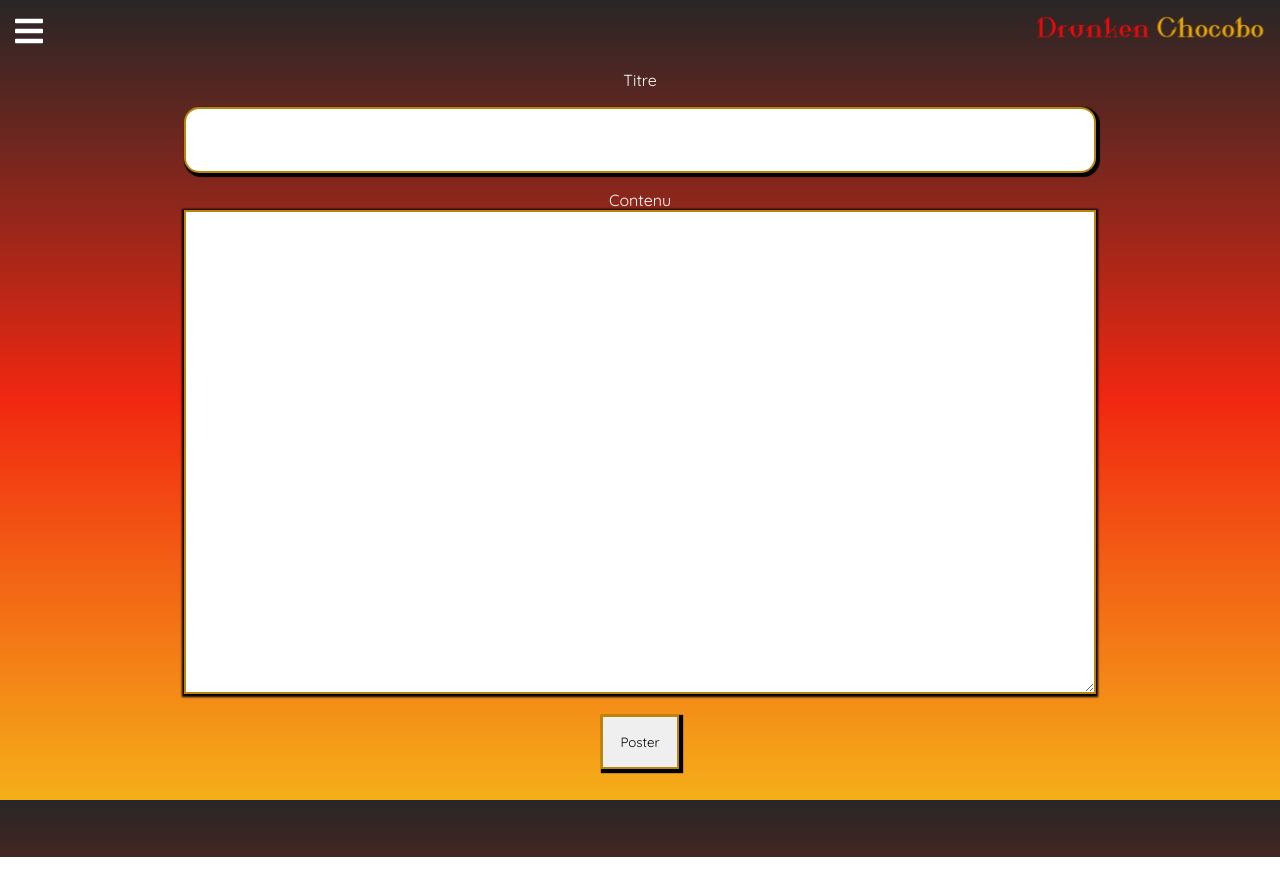
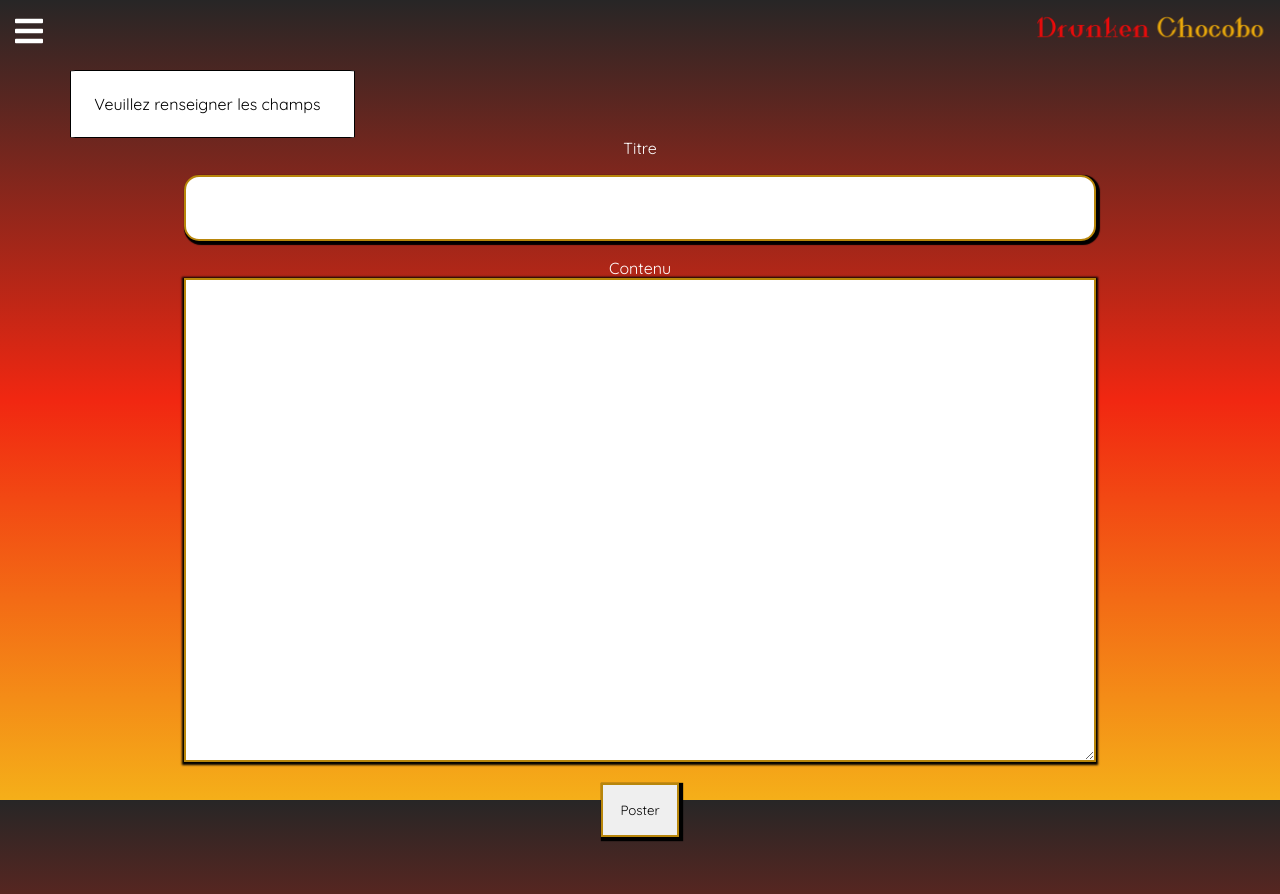
Before and after one commit to Waishy/finalfantasy14, a PHP site: page /createnews.php in a window 1280 px wide. Shown: the top 894 px of the page. Before the commit the page ends 857 px from the top, so only its background shows below. Run offline with PHP 8.4, Linux system fonts and the light colour scheme; some libraries are stand-ins or nearby versions; some web fonts are replaced.

Commit message:
essai fonctionnel

```diff
--- a/createnews.php
+++ b/createnews.php
@@ -1,40 +1,7 @@
 <?php
 include './include/header.php';
 ?>
-
-<style>
-.titrenews{
-    color : white;
-    text-align: center;
-}
-.contenunews{
-    color: white;
-    text-align: center;
-}
-.subbutton{
-    text-align: center;
-}
-
-</style>
-<div id="main">
-<form action="#" method="POST">
-            <div class="titrenews">
-                <label for="title">Titre</label><br />
-                <input type="text" id="title" name="title" />
-            </div>
-            <div class="contenunews">
-                <label for="content">Contenu</label><br />
-                <textarea id="content" name="content" wrap="off" cols="30" rows="30"></textarea>
-            </div>
-            <div class="subbutton">
-               <button type="submit">Poster</button>
-            </div>
-        </form>
-
-        </div>
-
-
-        <?php
+<?php
 
         if (!empty($_POST)){
             $errors = array();
@@ -54,9 +21,55 @@ include './include/header.php';
             }
               }
               else{
-                  $errors = array();
+                  $errors['formulaire'] = 'Veuillez renseigner les champs';
               }
         ?>
+<style>
+.titrenews{
+    color : white;
+    text-align: center;
+}
+.contenunews{
+    color: white;
+    text-align: center;
+}
+.subbutton{
+    text-align: center;
+}
+.errortest{
+    background: white;
+    border : black 1px solid;
+    width: 25%;
+    border-radius : 2%;
+    padding : 2%;
+}
+
+</style>
+<div id="main">
+<form action="#" method="POST">
+<?php if (isset($errors)){
+    foreach ($errors as $message){
+        echo "<p class='errortest'>$message</p>";
+    }
+}
+?>
+            <div class="titrenews">
+                <label for="title">Titre</label><br />
+                <input type="text" id="title" name="title" />
+            </div>
+            <div class="contenunews">
+                <label for="content">Contenu</label><br />
+                <textarea id="content" name="content" wrap="off" cols="30" rows="30"></textarea>
+            </div>
+            <div class="subbutton">
+               <button type="submit">Poster</button>
+            </div>
+        </form>
+
+        </div>
+
+
+
 
 <?php
 include './include/footer.php';
```
